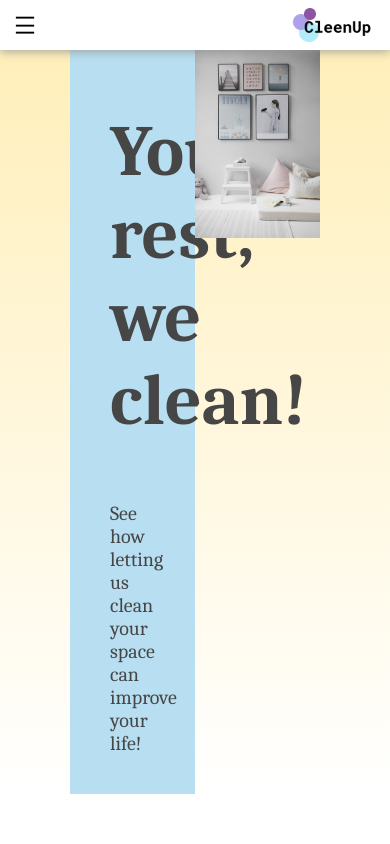
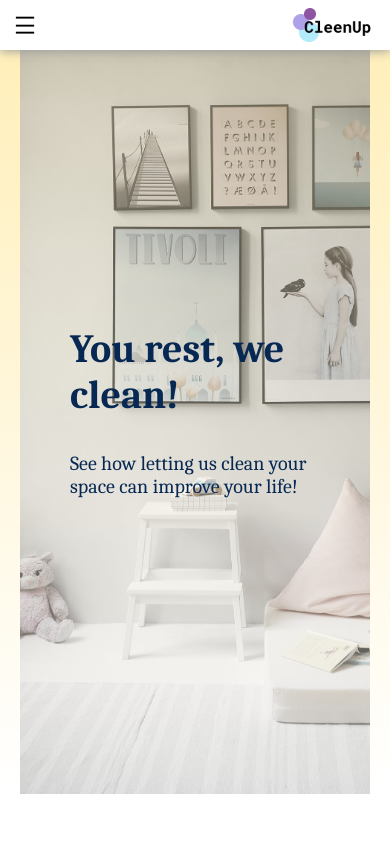
Before and after one commit to jimmjy/nathanstuff, a React (Create React App) app: page / in a window 390 px wide. Shown: the top 844 px of the page. Built offline with nearby package versions, Linux system fonts and the light colour scheme; no server answers.

Commit message:
updated styling mainpage

```diff
--- a/src/App.js
+++ b/src/App.js
@@ -26,22 +26,22 @@
 
   return (
     <Router>
-			<div>
+      <>
         <NavBar />
         <Spacer />
         <Switch>
-					<Route exact path='/' component={HomePage} />
-					<Route path='/about' component={About} />
-					<Route path='/contact' component={Contact} />
-					<Route path='/employment' component={Employment} />
-					<Route path='/services' component={Services} />
-					<Route path='/admin' component={Admin} />
-					<Route path='/console' component={AdminConsole} />
-					<Route path='/reset' component={ForgotPassword} />
-					<Route path='/' component={Error} />
+          <Route exact path="/" component={HomePage} />
+          <Route path="/about" component={About} />
+          <Route path="/contact" component={Contact} />
+          <Route path="/employment" component={Employment} />
+          <Route path="/services" component={Services} />
+          <Route path="/admin" component={Admin} />
+          <Route path="/console" component={AdminConsole} />
+          <Route path="/reset" component={ForgotPassword} />
+          <Route path="/" component={Error} />
         </Switch>
         <Footer />
-			</div>
+      </>
     </Router>
   );
 };
--- a/src/components/rightSideNav/rightSideNav.styles.scss
+++ b/src/components/rightSideNav/rightSideNav.styles.scss
@@ -132,7 +132,7 @@
       padding: 0 10px;
 
       .nav-item-link {
-				height: 35px;
+        height: 55px;
         margin: unset;
         border-bottom: 1.5px solid;
         border-image-source: linear-gradient(45deg, #aaa6a6, #b7dff1);
--- a/src/components/service-tile/service-title.styles.scss
+++ b/src/components/service-tile/service-title.styles.scss
@@ -1,8 +1,9 @@
 .service-tile {
-	width: 30%;
-	height: 300px;
+  width: 325px;
+  height: 350px;
   display: flex;
   flex-direction: column;
+  margin: 0 5px;
   margin-bottom: 20px;
   border-radius: 4px;
   box-shadow: 0px 2px 1px -1px rgba(0, 0, 0, 0.2),
@@ -43,3 +44,12 @@
   transform: scale(1.1);
   // transition: all 1s ease;
 }
+
+@media screen and (max-width: 950) {
+  .service-tile {
+    width: 60%;
+  }
+}
+
+@media screen and (max-width: 650) {
+}
--- a/src/pages/homepage/homepage.component.jsx
+++ b/src/pages/homepage/homepage.component.jsx
@@ -6,27 +6,16 @@
 //styles
 import "./homepage.styles.scss";
 
-//images
-import homepageImage from "../../assets/apartment-bed-bedroom-chair-462235.jpg";
-
 const HomePage = () => (
   <>
-		<main className='homepage-main-content'>
-			<section className='homepage-landing'>
-				<div className='motto'>
-					<div className='motto-container'>
-						<h1 className='motto-title'>You rest, we clean!</h1>
-						<p className='submotto'>
+    <main className="homepage-main-content">
+      <section className="homepage-landing">
+        <div className="background-image"></div>
+        <div className="motto-container">
+          <h1 className="motto-title">You rest, we clean!</h1>
+          <p className="submotto">
             See how letting us clean your space can improve your life!
           </p>
-					</div>
-				</div>
-				<div className='homepage-image-container'>
-					<img
-						className='homepage-image'
-						src={homepageImage}
-						alt='clean room'
-					/>
         </div>
       </section>
     </main>
--- a/src/pages/homepage/homepage.styles.scss
+++ b/src/pages/homepage/homepage.styles.scss
@@ -1,5 +1,5 @@
 .homepage-main-content {
-	padding: 0 70px;
+  padding: 0 20px;
   display: flex;
   background: #ffefba; /* fallback for old browsers */
   background: -webkit-linear-gradient(
@@ -15,33 +15,41 @@
 }
 
 .homepage-landing {
+  position: relative;
   display: flex;
   overflow: hidden;
+  width: 100%;
   height: calc(100vh - 100px);
+  display: flex;
+  align-items: center;
+  justify-content: center;
 }
 
-.motto,
-.homepage-image-container {
-	width: 50%;
-	max-height: 100vh;
+.background-image {
+  position: absolute;
+  width: 100%;
+  height: 100%;
+  background-image: url("../../assets/apartment-bed-bedroom-chair-462235.jpg");
+  background-size: cover;
+  background-repeat: no-repeat;
+  opacity: 0.65;
 }
 
-.motto {
-	background-color: rgb(183, 223, 241);
-	padding: 0 40px;
+.motto-container {
+  position: relative;
   font-family: caladea, serif;
-	color: rgb(71, 70, 70);
-
-	.motto-container {
-		// margin-top: 200px;
+  color: rgb(7, 40, 82);
+  padding: 0 15px;
+  width: 69%;
 
   .motto-title {
-			font-size: 4.5em;
+    font-size: 4.5rem;
+    margin-top: unset;
   }
 
   .submotto {
-			font-size: 1.25em;
-		}
+    font-size: 2.25rem;
+    // width: 70%;
   }
 }
 
@@ -50,3 +58,35 @@
   width: 100%;
   object-fit: contain;
 }
+
+@media screen and (max-width: 950px) {
+  .motto-container {
+    width: 75%;
+
+    .motto-title {
+      //   font-size: 2.5rem;
+      //   margin-top: unset;
+    }
+
+    .submotto {
+      //   font-size: 1rem;
+      // width: 70%;
+    }
+  }
+}
+
+@media screen and (max-width: 650px) {
+  .motto-container {
+    width: 80%;
+
+    .motto-title {
+      font-size: 2.5rem;
+      margin-top: unset;
+    }
+
+    .submotto {
+      font-size: 1.25rem;
+      // width: 70%;
+    }
+  }
+}
--- a/src/pages/services/services.styles.scss
+++ b/src/pages/services/services.styles.scss
@@ -1,5 +1,5 @@
 .services-container {
-  padding: 0 70px;
+  padding: 0 20px;
 }
 
 .services-title {
@@ -12,5 +12,5 @@
 .services-body {
   display: flex;
   flex-wrap: wrap;
-  justify-content: space-between;
+  justify-content: center;
 }
```
Lines whose indentation alone changed are shown as unchanged.
